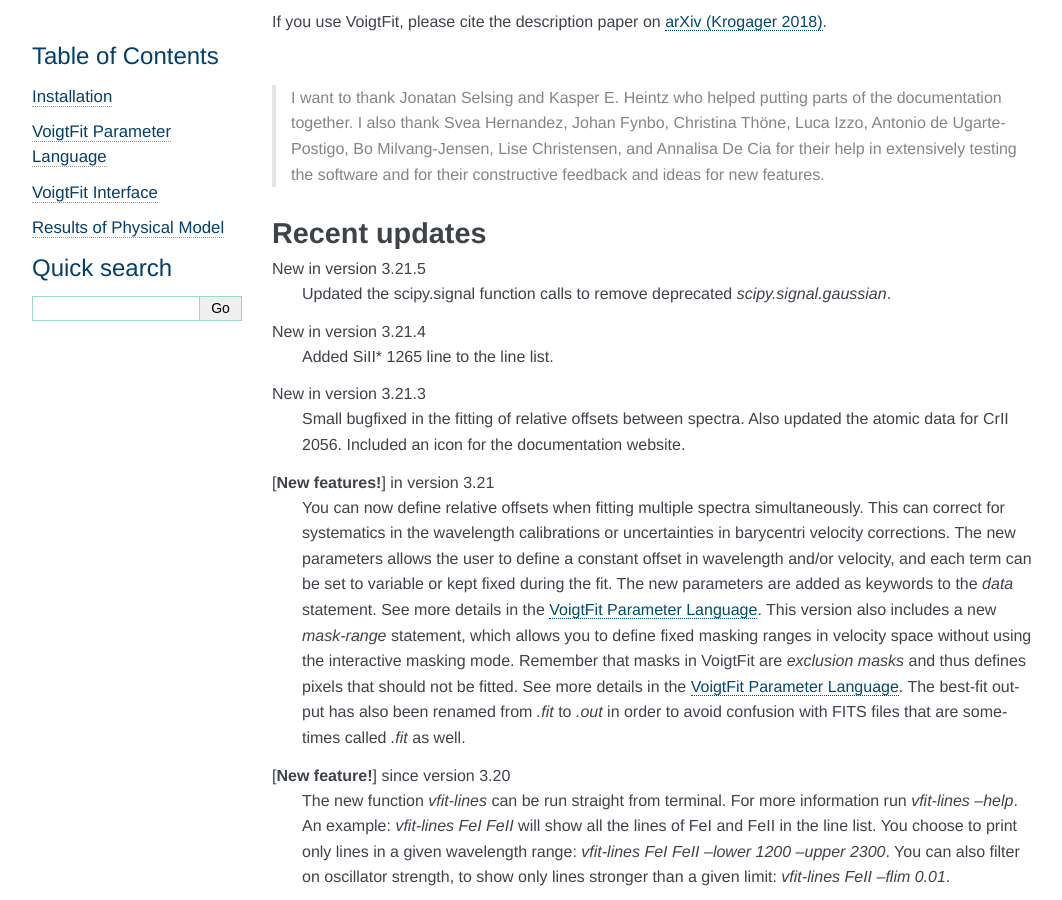
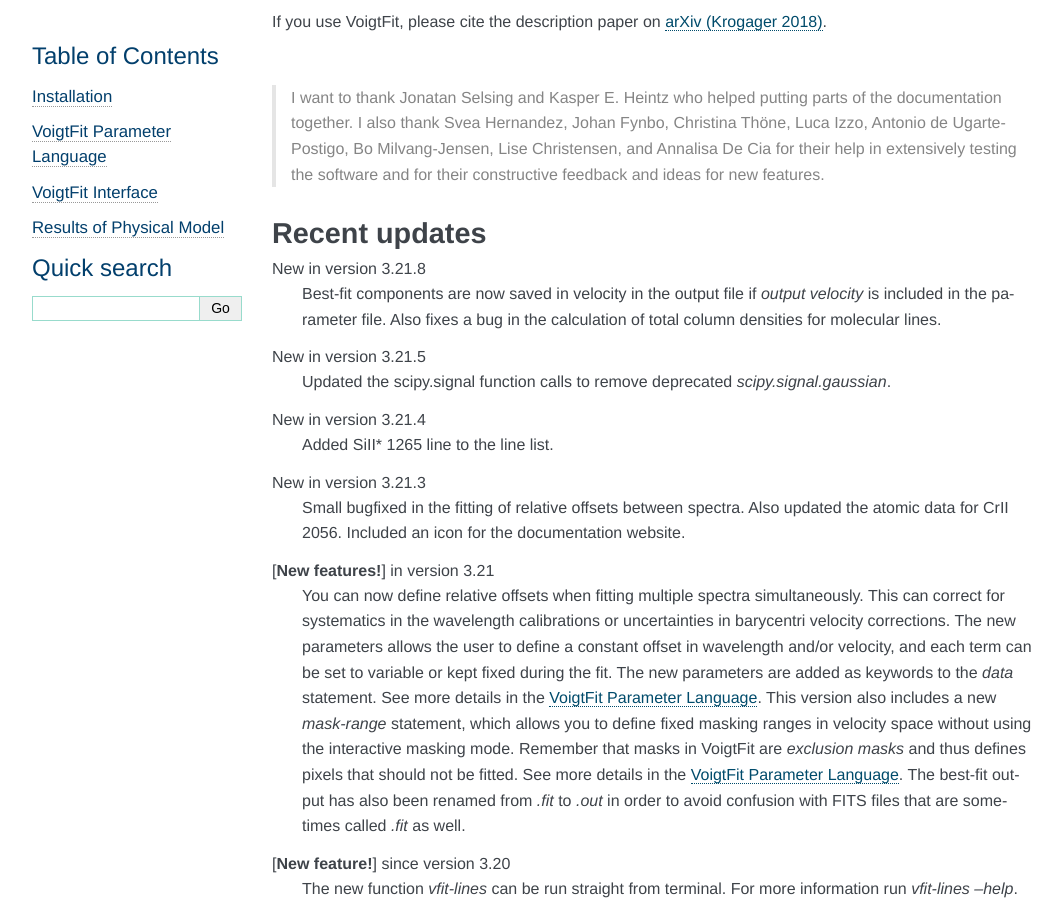
Before and after one commit to jkrogager/VoigtFit, a Sphinx documentation site: the page built from docs/index.rst, in a window 1280 px wide and 900 px high, scrolled down 402 px. Shown: the whole window, without its empty margins (98-1160 px from the left). Built offline with Sphinx 7.4.7, drawn with Linux system fonts in a browser that asks for light colours.

Commit message:
Update docs

```diff
--- a/docs/index.rst
+++ b/docs/index.rst
@@ -34,6 +34,10 @@
 
 Recent updates
 --------------
+New in version 3.21.8
+  Best-fit components are now saved in velocity in the output file
+  if `output velocity` is included in the parameter file. Also fixes a bug in the
+  calculation of total column densities for molecular lines.
 
 New in version 3.21.5
   Updated the scipy.signal function calls to remove deprecated `scipy.signal.gaussian`.
```
